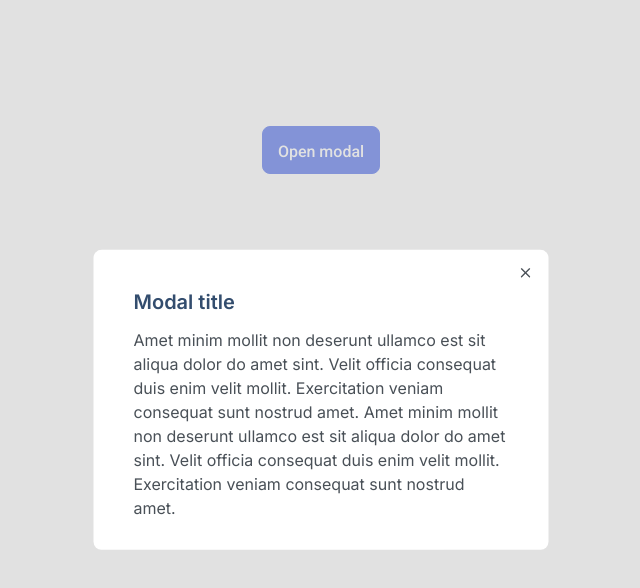
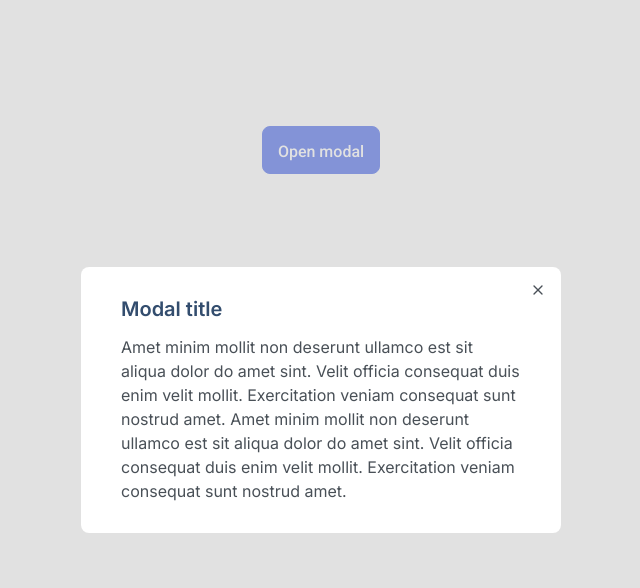
Before and after one commit to js-tasks-ru/htmlcss-20220317_dimau777, a website: page 05-lection3/02-modal/index.html in a window 1280 px wide. Both pictures are taken after a click on the button "Open modal". Shown: the whole page, without its empty margins (319-959 px from the left). Drawn offline with Linux system fonts and the light colour scheme.

Commit message:
Refactor model window, remove blur block

```diff
--- a/05-lection3/02-modal/index.html
+++ b/05-lection3/02-modal/index.html
@@ -12,7 +12,6 @@
     <button class="button button_primary" id="modal-open">Open modal</button>
 </div>
 <div class="modal" id="modal">
-    <div class="modal__blur"></div>
     <div class="modal__window">
         <div class="modal__close" id="modal-close">
             <svg width="16" height="16" viewBox="0 0 16 16" fill="none" xmlns="http://www.w3.org/2000/svg">
--- a/05-lection3/02-modal/modal.css
+++ b/05-lection3/02-modal/modal.css
@@ -1,31 +1,27 @@
 .modal {
     display: none;
-}
-
-.modal__blur {
     position: fixed;
     top: 0;
     right: 0;
     bottom: 0;
     left: 0;
-    opacity: 0.5;
-    background: var(--grey-6);
+    background-color: var(--grey-6-with-opacity);
 }
 
 .modal__window {
-    position: fixed;
+    position: absolute;
     top: 50%;
     left: 50%;
     transform: translate(-50%, -50%);
     width: 400px;
     background: var(--white);
     border-radius: 8px;
-    padding: 15px 15px 30px 40px;
+    padding: 30px 40px;
     text-align: right;
 }
 
 .modal__title {
-    margin: 5px 25px 0 0;
+    margin: 0;
     font-family: var(--second-font-family);
     font-style: normal;
     font-weight: 600;
@@ -36,7 +32,7 @@
 }
 
 .modal__content {
-    margin: 14px 25px 0 0;
+    margin: 14px 0 0 0;
     font-family: var(--second-font-family);
     font-style: normal;
     font-weight: 400;
@@ -48,6 +44,9 @@
 
 .modal__close {
     display: inline-block;
+    position: absolute;
+    top: 15px;
+    right: 15px;
     cursor: pointer;
     width: 16px;
     height: 16px;
--- a/assets/css/main.css
+++ b/assets/css/main.css
@@ -30,6 +30,7 @@
     --grey-4: #495057;
     --grey-5: #F9FAFC;
     --grey-6: #C4C4C4;
+    --grey-6-with-opacity: rgba(196, 196, 196, 0.5);
 
     --error: var(--red);
     --success: var(--blue);
```
